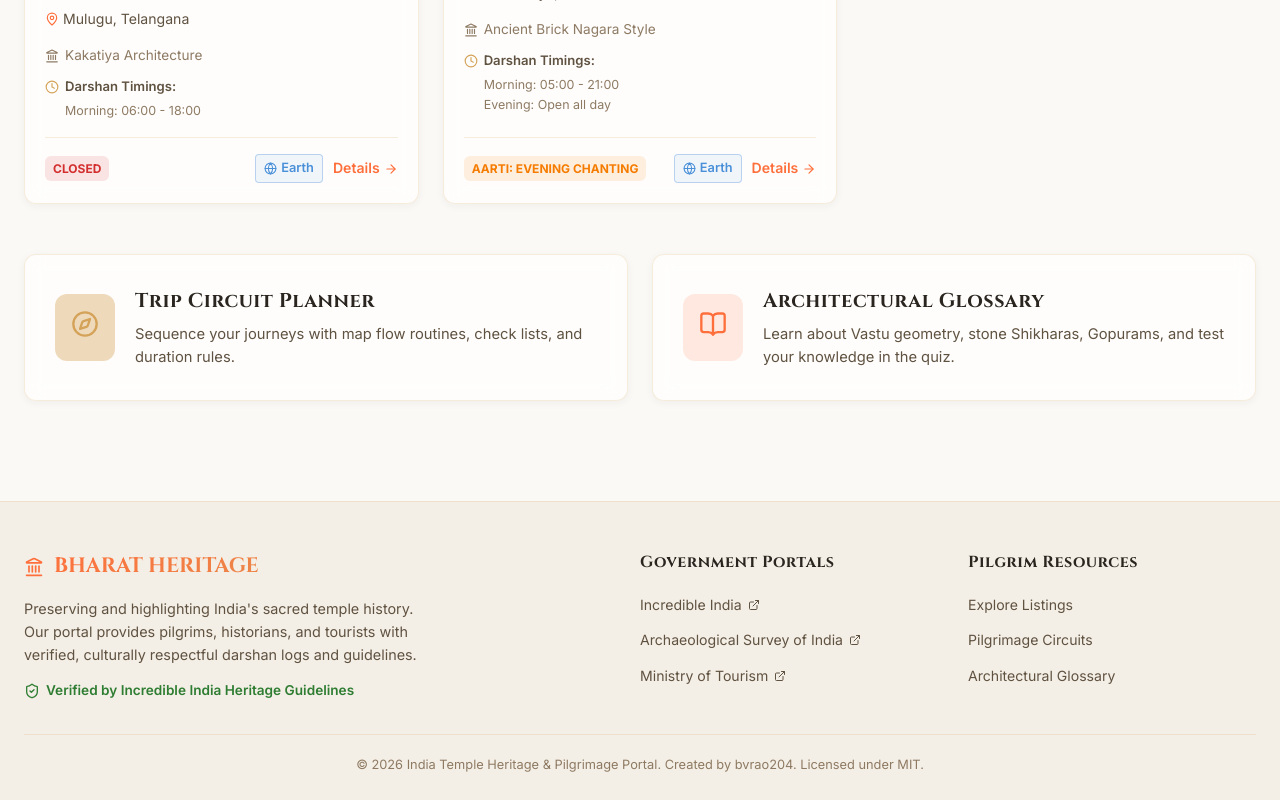
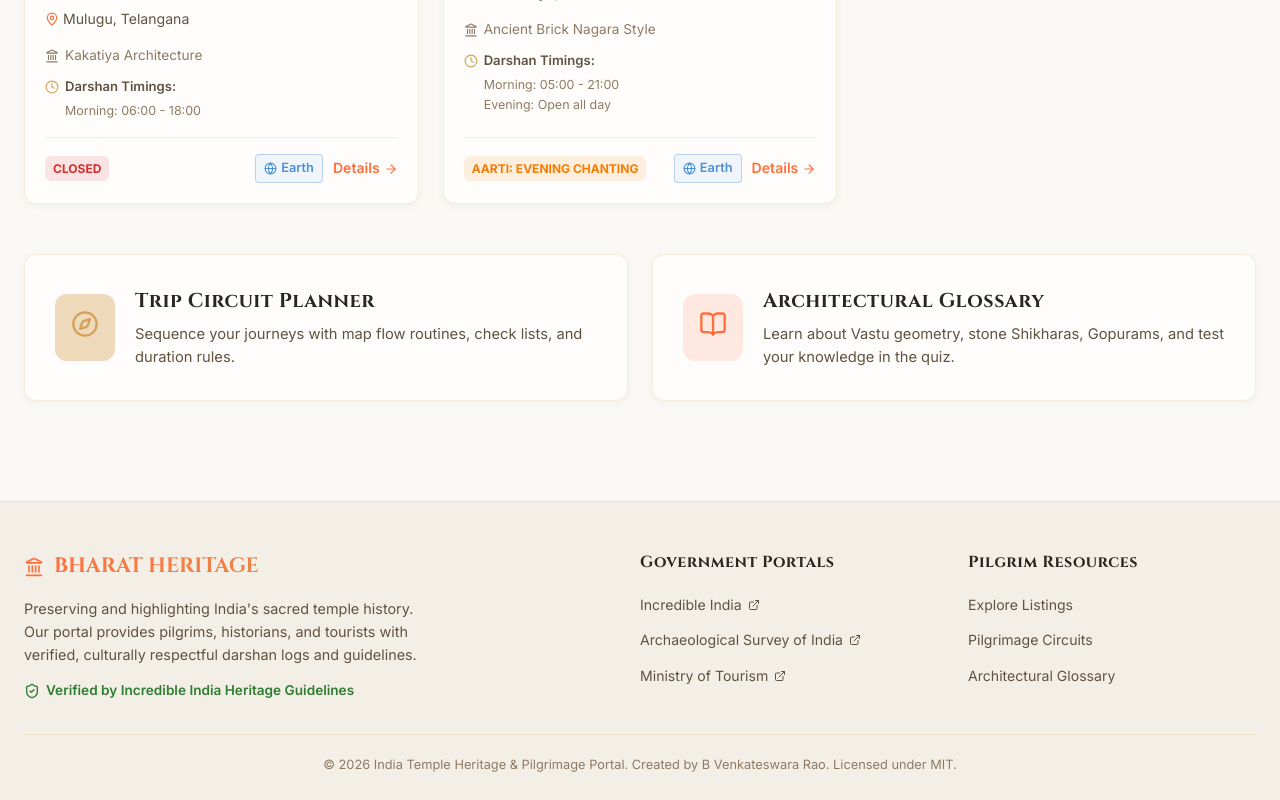
Before and after one commit to bvrao204/Temple, a React (Vite) app: page / in a window 1280 px wide. Shown: the part 5037-5837 px from the top of the page. Built offline with nearby package versions, Linux system fonts and the light colour scheme; a web font is replaced by a local one.

Commit message:
docs: update author name to B Venkateswara Rao in license, footer, and readme

```diff
--- a/package.json
+++ b/package.json
@@ -2,7 +2,7 @@
   "name": "temples",
   "private": true,
   "version": "0.0.0",
-  "author": "bvrao204",
+  "author": "B Venkateswara Rao",
   "license": "MIT",
   "type": "module",
   "scripts": {
--- a/src/components/Footer.jsx
+++ b/src/components/Footer.jsx
@@ -127,7 +127,7 @@ export default function Footer() {
         </div>
 
         <div style={footerStyles.bottom}>
-          <p>© {new Date().getFullYear()} India Temple Heritage & Pilgrimage Portal. Created by bvrao204. Licensed under MIT.</p>
+          <p>© {new Date().getFullYear()} India Temple Heritage & Pilgrimage Portal. Created by B Venkateswara Rao. Licensed under MIT.</p>
         </div>
       </div>
 
```
Also changed, not shown: 2 other files (tests, documents, lock files or other folders).
